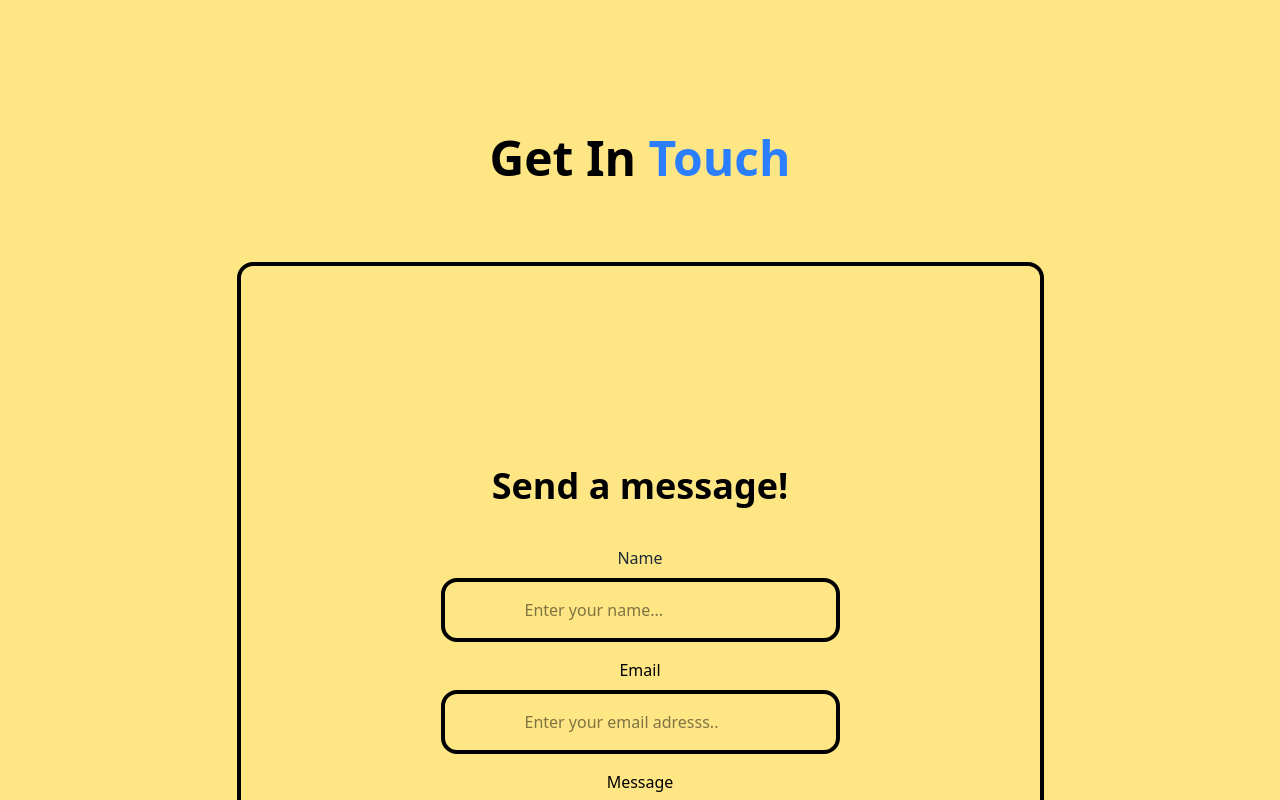
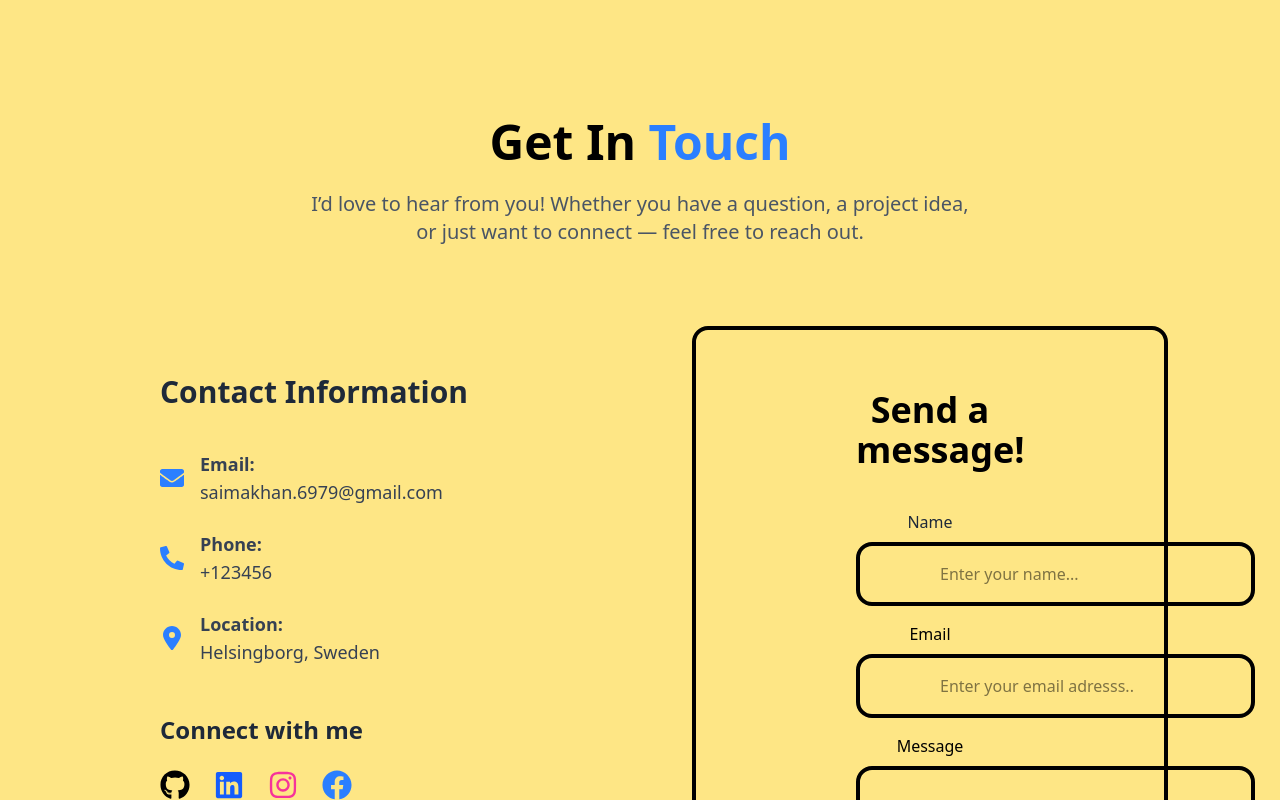
Before and after one commit to saima-khan1/MY-PORTFOLIO, a React (Vite) app in the folder my-portfolio/frontend/: page / in a window 1280 px wide. Shown: the part 2880-3680 px from the top of the page. Built offline with nearby package versions, Linux system fonts and the light colour scheme.

Commit message:
fixing ui for contact form

```diff
--- a/my-portfolio/frontend/src/components/ContactForm.tsx/ ContactForm.tsx
+++ b/my-portfolio/frontend/src/components/ContactForm.tsx/ ContactForm.tsx
@@ -1,6 +1,6 @@
 const ContactForm = () => {
   return (
-    <div className="px-50 py-50 border-4  rounded-2xl">
+    <div className="px-40 py-15 border-4  rounded-2xl">
       <h3 className="text-xl lg:text-4xl font-bold mb-10 text-center">
         Send a message!
       </h3>
--- a/my-portfolio/frontend/src/components/ContactForm.tsx/Contact.tsx
+++ b/my-portfolio/frontend/src/components/ContactForm.tsx/Contact.tsx
@@ -1,20 +1,28 @@
 import ContactForm from "./ ContactForm";
+import ContactInformation from "./ContactInformation";
 
 const ContactLabel = () => {
   return (
-    <div>
-      <div className="p-20 flex justify-center mt-10">
-        {" "}
-        <h1 className="text-2xl lg:text-5xl font-bold mt-4">
-          Get In <span className="text-blue-500 ">Touch</span>
+    <div className="px-6 md:px-20 py-30">
+      <div className="text-center mb-12">
+        <h1 className="text-3xl lg:text-5xl font-bold">
+          Get In <span className="text-blue-500">Touch</span>
         </h1>
-        {/* <p className="text-sm md:text-xl lg:text-2xl text-gray-700 leading-relaxed mt-6 max-w-3xl text-center ">
-          Feel free to reach out. i'm always open to discussing new
-          opportunities.
-        </p> */}
+        <p className="text-base md:text-lg lg:text-xl text-gray-600 mt-6 max-w-2xl mx-auto">
+          I’d love to hear from you! Whether you have a question, a project
+          idea, or just want to connect — feel free to reach out.
+        </p>
       </div>
 
-      <ContactForm />
+      <div className="grid grid-cols-1 lg:grid-cols-2 gap-10">
+        <div className=" p-8">
+          <ContactInformation />
+        </div>
+
+        <div className=" p-8">
+          <ContactForm />
+        </div>
+      </div>
     </div>
   );
 };
--- /dev/null
+++ b/my-portfolio/frontend/src/components/ContactForm.tsx/ContactInformation.tsx
@@ -0,0 +1,99 @@
+import {
+  FaEnvelope,
+  FaPhoneAlt,
+  FaGithub,
+  FaLinkedin,
+  FaInstagram,
+  FaFacebook,
+} from "react-icons/fa";
+import { FaLocationDot } from "react-icons/fa6";
+
+const ContactInformation = () => {
+  return (
+    <div className="px-6 md:px-12 py-12 ">
+      <div className=" mb-10">
+        <h3 className="font-bold text-3xl text-gray-800">
+          Contact Information
+        </h3>
+      </div>
+
+      <div className="space-y-6">
+        <div className="flex items-center space-x-4 text-gray-700">
+          <FaEnvelope className="text-blue-500 text-2xl" />
+          <p className="text-lg">
+            <span className="font-semibold">Email:</span> <br />
+            <a
+              href="mailto:saimakhan.6979@gmail.com"
+              className="hover:text-blue-600"
+            >
+              saimakhan.6979@gmail.com
+            </a>
+          </p>
+        </div>
+
+        <div className="flex items-center space-x-4 text-gray-700">
+          <FaPhoneAlt className="text-blue-500 text-2xl" />
+          <p className="text-lg">
+            <span className="font-semibold">Phone:</span> <br />
+            <a href="tel:+123456" className="hover:text-blue-600">
+              +123456
+            </a>
+          </p>
+        </div>
+
+        <div className="flex items-center space-x-4 text-gray-700">
+          <FaLocationDot className="text-blue-500 text-2xl" />
+          <p className="text-lg">
+            <span className="font-semibold">Location:</span> <br />
+            Helsingborg, Sweden
+          </p>
+        </div>
+      </div>
+
+      <div className="mt-12 ">
+        <h3 className="font-bold text-2xl text-gray-800 mb-6">
+          Connect with me
+        </h3>
+        <div className="flex  space-x-6 text-3xl">
+          <a
+            href="https://github.com/yourgithub"
+            target="_blank"
+            rel="noopener noreferrer"
+            className="hover:text-gray-500 transition"
+          >
+            <FaGithub />
+          </a>
+
+          <a
+            href="https://linkedin.com/in/yourlinkedin"
+            target="_blank"
+            rel="noopener noreferrer"
+            className="text-blue-600 hover:text-blue-800 transition"
+          >
+            <FaLinkedin />
+          </a>
+
+          <a
+            href="https://instagram.com/yourinstagram"
+            target="_blank"
+            rel="noopener noreferrer"
+            className="text-pink-500 hover:text-pink-700 transition"
+          >
+            <FaInstagram />
+          </a>
+
+          <a
+            href="https://facebook.com/yourfacebook"
+            target="_blank"
+            rel="noopener noreferrer"
+            className="text-blue-500 hover:text-blue-700 transition"
+          >
+            <FaFacebook />
+          </a>
+        </div>
+      </div>
+    </div>
+  );
+};
+
+export default ContactInformation;
```
